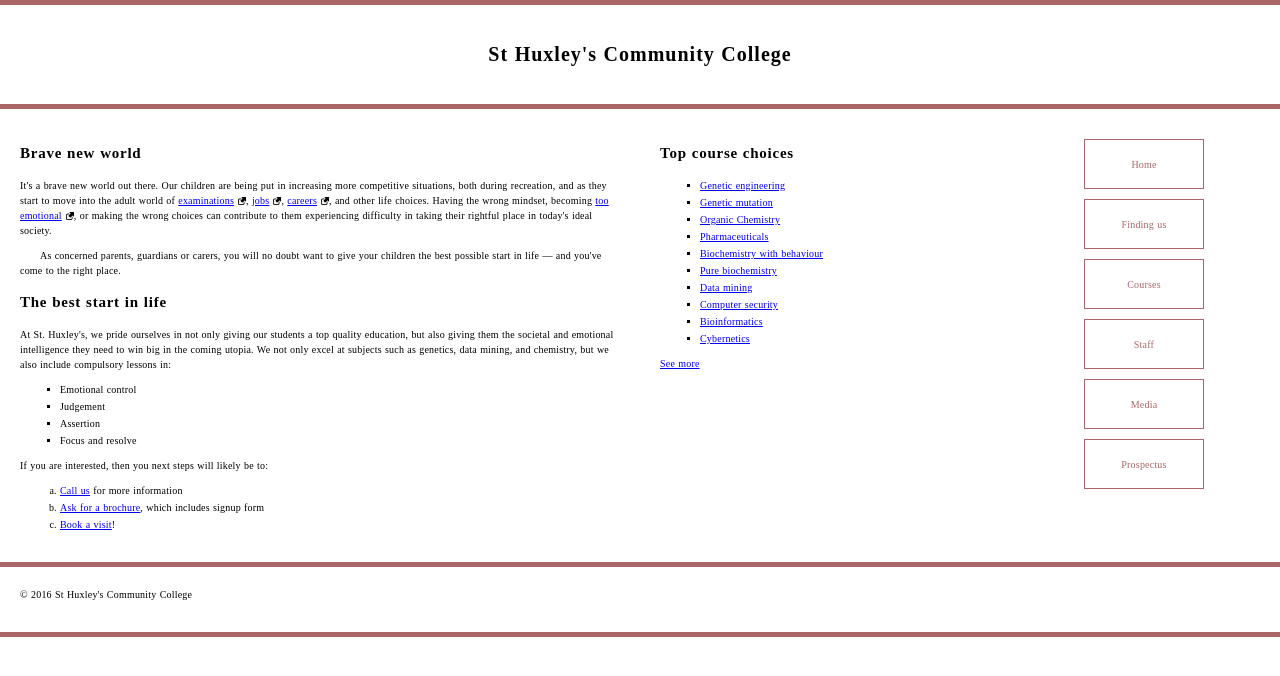
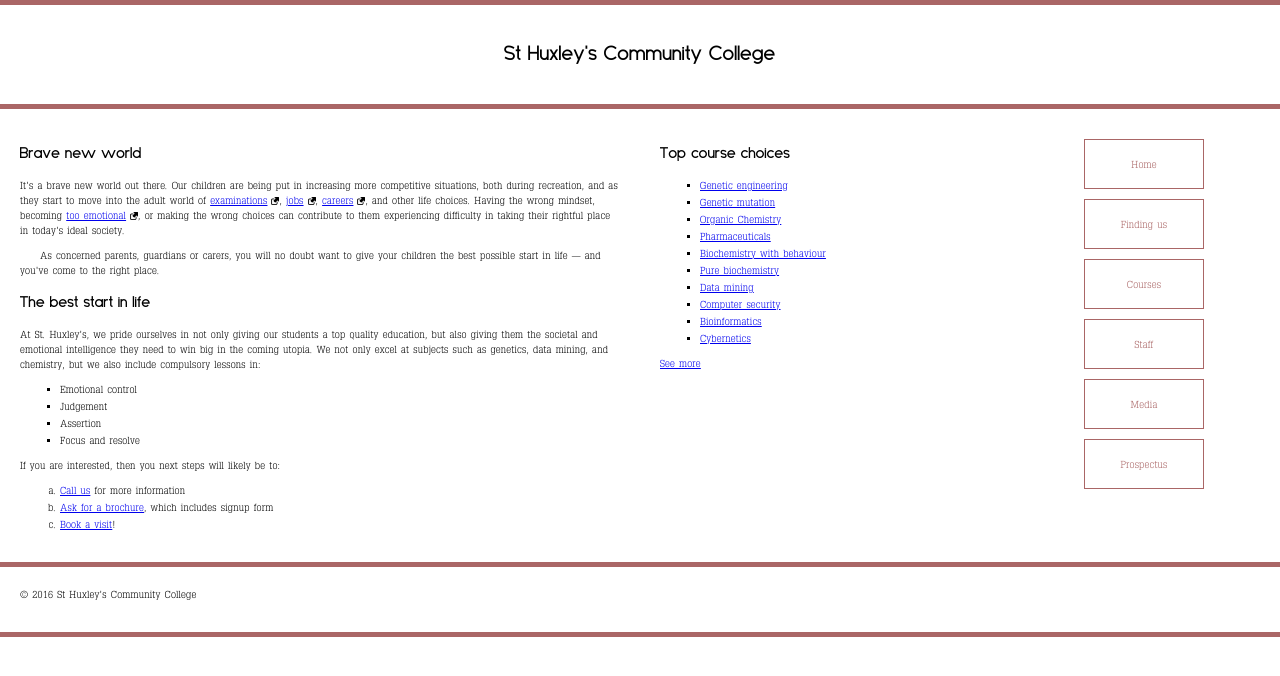
Before and after one commit to PratigMgr/pratigMgr.github.io, a PHP site: the page made by Lab 3/Part 3/index.html in a window 1280 px wide. Shown: the top 676 px of the page. Run offline with PHP 8.4, Linux system fonts and the light colour scheme.

Commit message:
update style.css file part3 lab 3
Updae the change in location for the font-style and background-image of @font-face and .line a::after selector.

```diff
--- a/Lab 3/Part 3/css/style.css
+++ b/Lab 3/Part 3/css/style.css
@@ -55,13 +55,13 @@ header, footer {
 
 @font-face {
   font-family: "Sanseriffic";
-  src: url("C:/Users/grize/OneDrive/Documents/GitHub/PratigMgr.github.io/Lab 3/Part 3/font/Sanseriffic.otf");
+  src: url("../font/Sanseriffic.otf");
   font-weight: bolder;
 }
 
 @font-face {
   font-family: "SlabRegular";
-    src: url("C:/Users/grize/OneDrive/Documents/GitHub/pratigMgr.github.io/Lab 3/Part 3/font/TypoSlabserif-Light.ttf");
+    src: url("../font/TypoSlabserif-Light.ttf");
     font-weight: bolder;
   }
 h1 {
@@ -89,7 +89,7 @@ a:focus {
   display: inline-block;
   width: 8px;
   height: 8px;
-  background-image: url('C:/Users/grize/OneDrive/Documents/GitHub/pratigMgr.github.io/Lab 3/Part 3/image/external-link-52.png');
+  background-image: url("../image/external-link-52.png");
   background-repeat: no-repeat;
   background-size: contain;
   margin-left: 4px;
```
